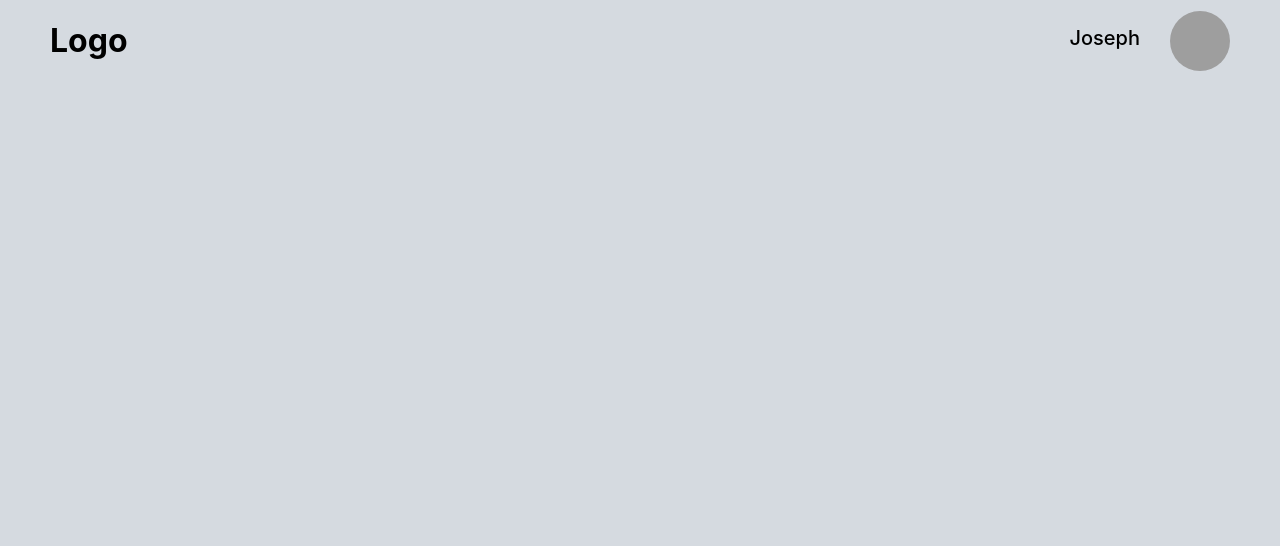
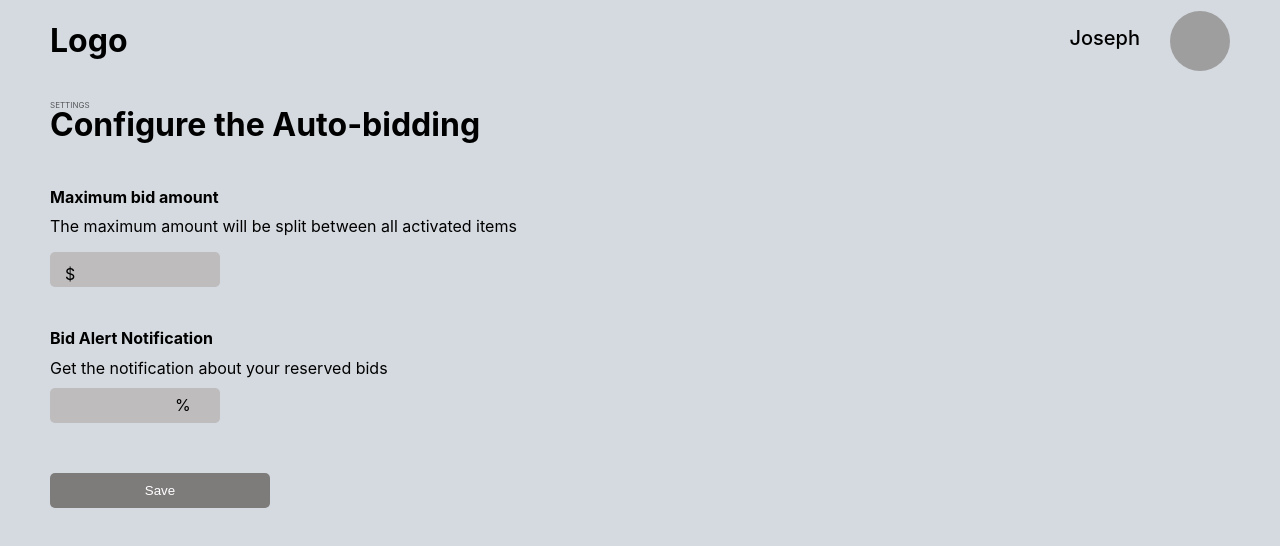
Before and after one commit to j-aloko/Auction-Test-App, a React (Create React App) app in the folder client-side/: page /config-auto-bid in a window 1280 px wide. Before the commit this address had no page. Shown: the top 546 px of the page. Built offline with nearby package versions, Linux system fonts and the light colour scheme; grey boxes are pictures that could not be loaded.

Commit message:
initial auto-bid configuration component

```diff
--- a/client-side/src/App.js
+++ b/client-side/src/App.js
@@ -4,6 +4,7 @@ import Home from "./Home/Home";
 import { BrowserRouter, Routes, Route } from "react-router-dom";
 import React from "react";
 import ProductDetails from "./Components/ProductDetails/ProductDetails";
+import AutoBid from "./Components/AutoBid/AutoBid";
 
 function App() {
   return (
@@ -12,11 +13,8 @@ function App() {
         <Navbar />
         <Routes>
           <Route exact path="/" element={<Home />} />
-          <Route
-            exact
-            path="/product-details/:id"
-            element={<ProductDetails />}
-          />
+          <Route path="/product-details/:id" element={<ProductDetails />} />
+          <Route path="/config-auto-bid" element={<AutoBid />} />
         </Routes>
       </BrowserRouter>
     </>
--- /dev/null
+++ b/client-side/src/Components/AutoBid/AutoBid.css
@@ -0,0 +1,104 @@
+.auto-bid-container {
+  margin-top: 100px;
+  height: 100vh;
+  width: 100vw;
+}
+
+.auto-bid-wrapper {
+  display: flex;
+  flex-direction: column;
+  margin-left: 50px;
+}
+
+.auto-bid-config-titles {
+  display: flex;
+  flex-direction: column;
+}
+
+.auto-bid-settings {
+  font-size: 8px;
+  opacity: 0.6;
+}
+
+.configure-auto-bid {
+  margin-top: -5px;
+}
+
+.bid-amount-wrapper {
+  display: flex;
+  flex-direction: column;
+}
+
+.maximum-bid-warning {
+  max-width: 250;
+  margin-top: -12px;
+}
+
+.auto-bid-input {
+  margin-top: 10px;
+  display: flex;
+  align-items: center;
+  position: relative;
+}
+
+.currency {
+  position: absolute;
+  left: 15px;
+  z-index: 2;
+}
+
+.auto-bid-input-amt {
+  width: 150px;
+  padding: 10px;
+  border: none;
+  border-radius: 5px;
+  background-color: rgb(190, 188, 188);
+  outline: none;
+  text-align: center;
+  margin-top: -10px;
+}
+
+.bid-alert-wrapper {
+  display: flex;
+  flex-direction: column;
+  margin-top: 20px;
+}
+
+.get-notification {
+  margin-top: -12px;
+}
+
+.notification-input {
+  display: flex;
+  align-items: center;
+  margin-top: 10px;
+  position: relative;
+}
+
+.percentage {
+  position: absolute;
+  left: 125px;
+  z-index: 2;
+}
+
+.notification-reserved-bids {
+  width: 150px;
+  padding: 10px;
+  border: none;
+  border-radius: 5px;
+  background-color: rgb(190, 188, 188);
+  outline: none;
+  text-align: center;
+}
+
+.save-configuration {
+  margin-top: 50px;
+  width: 220px;
+  padding: 10px;
+  border: none;
+  border-radius: 5px;
+  background-color: rgb(126, 123, 123);
+  color: white;
+  outline: none;
+  cursor: pointer;
+}
--- /dev/null
+++ b/client-side/src/Components/AutoBid/AutoBid.jsx
@@ -0,0 +1,38 @@
+import React from "react";
+import "./AutoBid.css";
+
+function AutoBid() {
+  return (
+    <div className="auto-bid-container">
+      <div className="auto-bid-wrapper">
+        <div className="auto-bid-config-titles">
+          <span className="auto-bid-settings">SETTINGS</span>
+          <h1 className="configure-auto-bid">Configure the Auto-bidding</h1>
+        </div>
+        <div className="bid-amount-wrapper">
+          <h4 className="maximum-bid-subtitle">Maximum bid amount</h4>
+          <p className="maximum-bid-warning">
+            The maximum amount will be split between all activated items
+          </p>
+          <div className="auto-bid-input">
+            <span className="currency">$</span>
+            <input type="number" className="auto-bid-input-amt" />
+          </div>
+        </div>
+        <div className="bid-alert-wrapper">
+          <h4 className="bid-alert-notification">Bid Alert Notification</h4>
+          <span className="get-notification">
+            Get the notification about your reserved bids
+          </span>
+          <div className="notification-input">
+            <span className="percentage">%</span>
+            <input type="number" className="notification-reserved-bids" />
+          </div>
+        </div>
+        <button className="save-configuration">Save</button>
+      </div>
+    </div>
+  );
+}
+
+export default AutoBid;
--- a/client-side/src/Components/Body/Body.jsx
+++ b/client-side/src/Components/Body/Body.jsx
@@ -15,9 +15,6 @@ function Body() {
         <Product />
         <Product />
         <Product />
-        <Product />
-        <Product />
-        <Product />
       </div>
     </div>
   );
--- a/client-side/src/Components/ProductDetails/ProductDetails.jsx
+++ b/client-side/src/Components/ProductDetails/ProductDetails.jsx
@@ -1,5 +1,6 @@
 import React from "react";
 import "./ProductDetails.css";
+import { Link } from "react-router-dom";
 
 function ProductDetails() {
   return (
@@ -36,9 +37,11 @@ function ProductDetails() {
           <label for="autobid">
             {" "}
             Activate the{" "}
-            <b className="auto-bidding-bold">
-              <u>auto bidding</u>
-            </b>
+            <Link to="/config-auto-bid" className="links">
+              <b className="auto-bidding-bold" syle={{ cursor: "pointer" }}>
+                <u>auto bidding</u>
+              </b>
+            </Link>
           </label>
           <br />
         </div>
```
